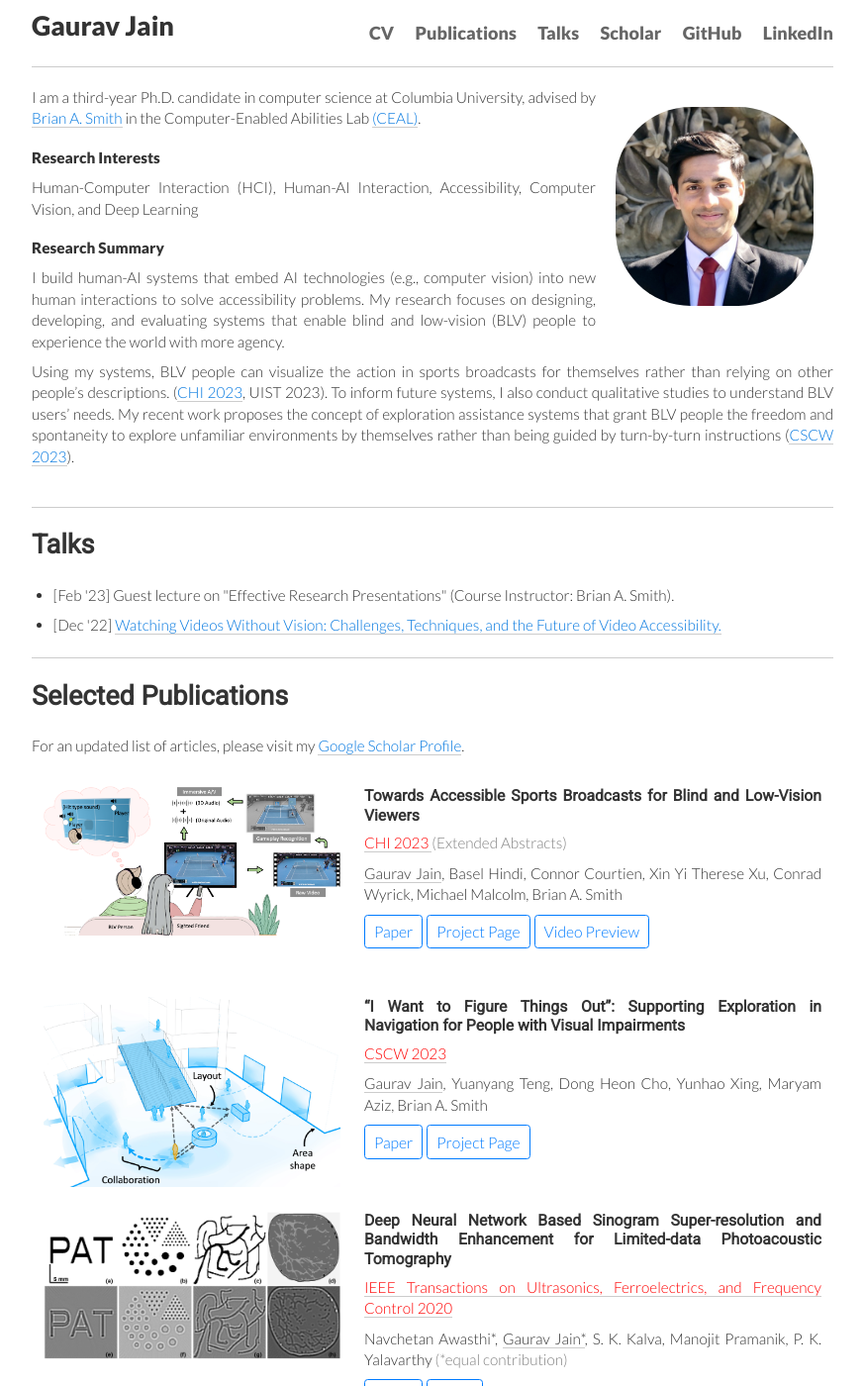
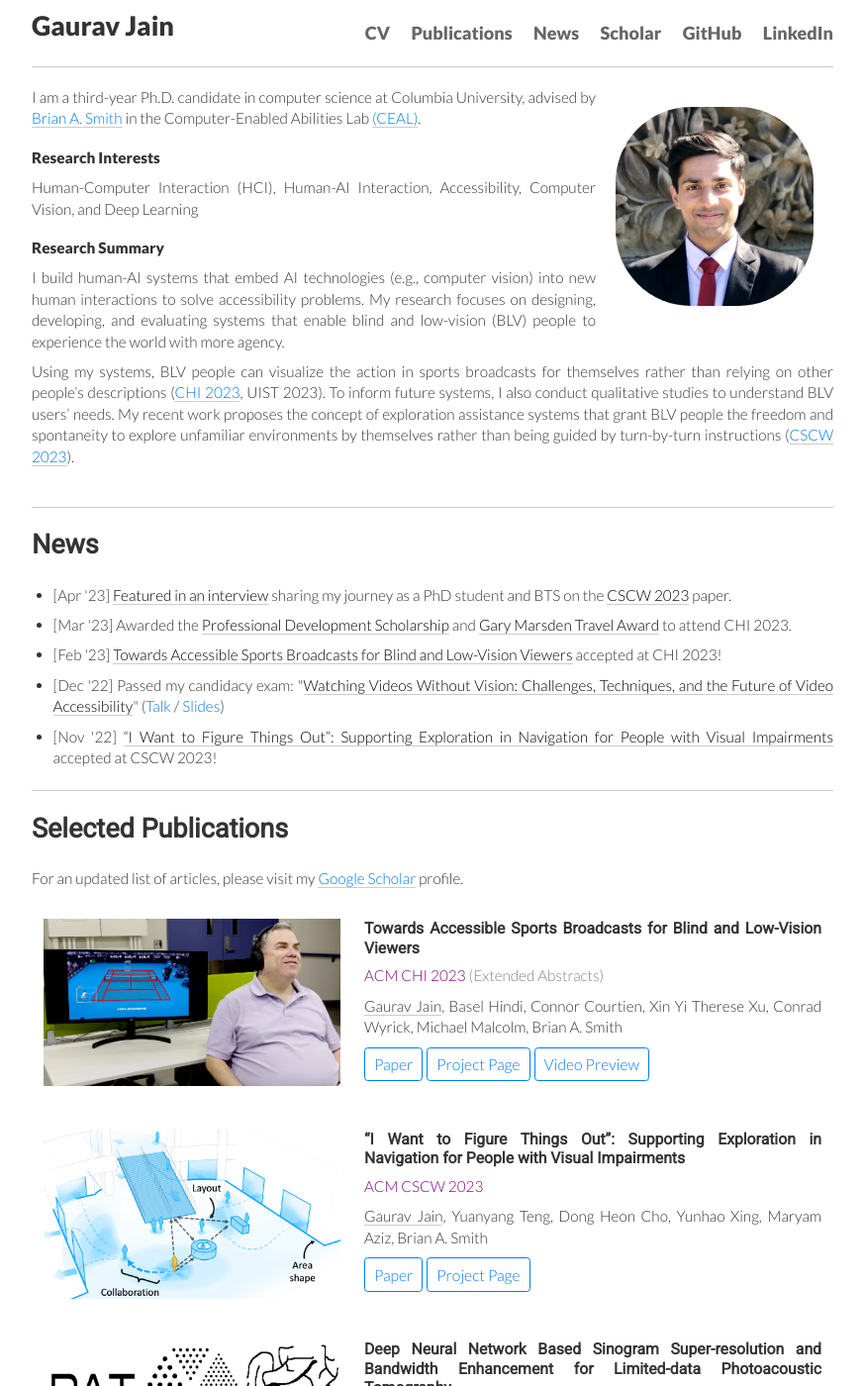
Before and after one commit to Gaurav1302/gaurav1302.github.io, a Jekyll site: the page built from index.html, in a window 1280 px wide and 1400 px high. Shown: the whole window at 99% size, without its empty margins (203-1076 px from the left). Built offline with Jekyll 4.4.1, drawn with Linux system fonts in a browser that asks for light colours; nearby versions of some CDN libraries.

Commit message:
Added News section & fixed venue rendering.

```diff
--- a/_includes/navigation.html
+++ b/_includes/navigation.html
@@ -15,7 +15,7 @@ function scrollToProjects() {
 
 <a href="https://gaurav1302.github.io/cv/Gaurav_CV_PhD.pdf" style="font-size: 1rem">CV</a>
 <a href="#research" style="font-size: 1rem">Publications</a>
-<a href="#talks" style="font-size: 1rem">Talks</a>
+<a href="#news" style="font-size: 1rem">News</a>
 <a href="https://scholar.google.com/citations?user=piSn5gQAAAAJ&hl=en" style="font-size: 1rem">Scholar</a>
 <a href="https://github.com/{{ site.github_username }}" style="font-size: 1rem">GitHub</a>
 <!-- <a href="https://twitter.com/{{ site.twitter_username }}" style="font-size: 1rem">Twitter</a> -->
--- a/_sass/_links.scss
+++ b/_sass/_links.scss
@@ -10,6 +10,15 @@ a.uline {
 
 a.uline-special {
   border-bottom: 1px solid #ccc;
+}
+
+a.uline-black {
+  color: black;
+  border-bottom: 1px solid #ccc;
+}
+
+a.venue {
+  color: purple;
 }
 
 a.uline:hover{
--- a/index.html
+++ b/index.html
@@ -36,10 +36,7 @@ tags: about
   </p>
 
   <p>
-    Using my systems, BLV people can visualize the action in sports broadcasts for themselves rather than relying on other people’s descriptions.
-    <!-- The system automatically generates immersive audio representations of sports directly from source video broadcasts using computer vision  -->
-    (<a href="https://dl.acm.org/doi/10.1145/3544549.3585610" class="uline">CHI 2023</a>, UIST 2023).
-    To inform future systems, I also conduct qualitative studies to understand BLV users’ needs. My recent work proposes the concept of exploration assistance systems that grant BLV people the freedom and spontaneity to explore unfamiliar environments by themselves rather than being guided by turn-by-turn instructions (<a href="https://dl.acm.org/doi/10.1145/3579496?cid=99659562550" class="uline">CSCW 2023</a>).
+    Using my systems, BLV people can visualize the action in sports broadcasts for themselves rather than relying on other people’s descriptions (<a href="https://dl.acm.org/doi/10.1145/3544549.3585610" class="uline">CHI 2023</a>, UIST 2023). To inform future systems, I also conduct qualitative studies to understand BLV users’ needs. My recent work proposes the concept of exploration assistance systems that grant BLV people the freedom and spontaneity to explore unfamiliar environments by themselves rather than being guided by turn-by-turn instructions (<a href="https://dl.acm.org/doi/10.1145/3579496?cid=99659562550" class="uline">CSCW 2023</a>).
   </p>
 
   <!-- <p>
@@ -50,8 +47,8 @@ tags: about
 
 
     <!-- <p>
-  <span style="color:red">
-    Update: I'm on the job market! Please reach out (<a href="mailto:virajp@gatech.edu" class="uline" style='color:red'>virajp@gatech.edu</a>) if you think I might be a good fit for your team.
+  <span style="color:$blue">
+    Update: I'm on the job market! Please reach out (<a href="mailto:virajp@gatech.edu" class="uline" style='color:$blue'>virajp@gatech.edu</a>) if you think I might be a good fit for your team.
     </span></p> -->
 
   <br />
@@ -60,18 +57,28 @@ tags: about
 
 
 <div class="news">
-  <h2><a name="talks">Talks</a></h2>
+  <h2><a name="news">News</a></h2>
   <br />
 
   <ul>
+    <!-- <li>
+      <p>[Jun '23] <a href="https://www.cs.columbia.edu/2023/voices-of-cs-gaurav-jain/"; class="uline-black">Featured in an interview</a> sharing my journey as a PhD student and BTS on the <a href="https://dl.acm.org/doi/10.1145/3579496"; class="uline-black">CSCW 2023</a> paper.</p>
+    </li> -->
     <li>
-      <p>[Feb '23] Guest lecture on "Effective Research Presentations" (Course Instructor: Brian A. Smith).</p>
-      </p>
+      <p>[Apr '23] <a href="https://www.cs.columbia.edu/2023/voices-of-cs-gaurav-jain/"; class="uline-black">Featured in an interview</a> sharing my journey as a PhD student and BTS on the <a href="https://dl.acm.org/doi/10.1145/3579496"; class="uline-black">CSCW 2023</a> paper.</p>
     </li>
     <li>
-      <p>[Dec '22] <a href='https://www.youtube.com/watch?v=QuGQKrjezdk' class='uline'>Watching Videos Without Vision: Challenges, Techniques, and the Future of Video Accessibility.</a></p>
-      </p>
+      <p>[Mar '23] Awarded the <a href="https://egsc.engineering.columbia.edu/content/professional-development-scholarship-spring-2023"; class="uline-black">Professional Development Scholarship</a> and <a href="https://sigchi.org/gary-marsden-travel-award-recipients/"; class="uline-black">Gary Marsden Travel Award</a> to attend CHI 2023.</p>
+    </li>
+    <li>
+      <p>[Feb '23] <a href="https://dl.acm.org/doi/10.1145/3544549.3585610"; class="uline-black">Towards Accessible Sports Broadcasts for Blind and Low-Vision Viewers</a> accepted at CHI 2023! </p>
+    </li>
+    <li>
+      <p>[Dec '22] Passed my candidacy exam: "<a href = "https://www.youtube.com/watch?v=QuGQKrjezdk"; class="uline-black">Watching Videos Without Vision: Challenges, Techniques, and the Future of Video Accessibility</a>" (<a href='https://www.youtube.com/watch?v=QuGQKrjezdk'>Talk</a> / <a href='https://gaurav1302.github.io/files/CEslides.pdf'>Slides</a>) </p>
   </li>
+  <li>
+    <p>[Nov '22] <a href = "https://dl.acm.org/doi/10.1145/3579496"; class="uline-black">“I Want to Figure Things Out”: Supporting Exploration in Navigation for People with Visual Impairments</a> accepted at CSCW 2023!</p>
+</li>
 </ul>
 
 </div>
@@ -84,7 +91,7 @@ tags: about
   <h2><a name="research">Selected Publications</a></h2>
   <br />
 
-  <p>For an updated list of articles, please visit my <a href="https://scholar.google.com/citations?user=piSn5gQAAAAJ&hl=en " class="uline">Google Scholar Profile</a>.</p>
+  <p>For an updated list of articles, please visit my <a href="https://scholar.google.com/citations?user=piSn5gQAAAAJ&hl=en " class="uline">Google Scholar</a> profile.</p>
 
   <br />
 
@@ -93,7 +100,7 @@ tags: about
       <tr>
         <td width="40%">
           <div class="one" style="text-align:center;">
-            <img src="images/tennis-chi-ea-cover.png" style="max-height: 500px;">
+            <img src="images/study_ptcpt_thumbnail.png" style="max-height: 500px; border: 1px;">
           </div>
         </td>
         <td valign="middle" width="60%">
@@ -101,8 +108,8 @@ tags: about
             Towards Accessible Sports Broadcasts for Blind and Low-Vision Viewers
           </h5>
           <p>
-            <a href="https://chi2023.acm.org/" class="uline"><span style="color: red;">CHI 2023
-            </span></a> <span style="color: gray;">(Extended Abstracts)</span>
+            <a href="https://chi2023.acm.org/" class="venue">ACM CHI 2023
+            </a> <span style="color: gray;">(Extended Abstracts)</span>
          </p>
           <p class="authors">
           <span style="border-bottom: 1px solid #ccc;"> Gaurav Jain</span>, Basel Hindi, Connor Courtien, Xin Yi Therese Xu, Conrad Wyrick, Michael Malcolm, Brian A. Smith
@@ -132,8 +139,8 @@ tags: about
             “I Want to Figure Things Out”: Supporting Exploration in Navigation for People with Visual Impairments
           </h5>
           <p>
-            <a href="https://cscw.acm.org/2023/" class="uline"><span style="color: red;">CSCW 2023
-            </span></a> <span style="color: gray;"> </span>
+            <a href="https://cscw.acm.org/2023/" class="venue">ACM CSCW 2023
+            </a> <span style="color: gray;"> </span>
          </p>
           <p class="authors">
           <span style="border-bottom: 1px solid #ccc;"> Gaurav Jain</span>, Yuanyang Teng, Dong Heon Cho, Yunhao Xing, Maryam Aziz, Brian A. Smith
@@ -163,8 +170,8 @@ tags: about
             Deep Neural Network Based Sinogram Super-resolution and Bandwidth Enhancement for Limited-data Photoacoustic Tomography
           </h5>
           <p>
-            <a href="https://ieeexplore.ieee.org/xpl/RecentIssue.jsp?punumber=58" class="uline"><span style="color: red;">IEEE Transactions on Ultrasonics, Ferroelectrics, and Frequency Control 2020
-            </span></a> <span style="color: gray;"> </span>
+            <a href="https://ieeexplore.ieee.org/xpl/RecentIssue.jsp?punumber=58" class="venue">IEEE Transactions on Ultrasonics, Ferroelectrics, and Frequency Control 2020
+            </a> <span style="color: gray;"> </span>
          </p>
           <p class="authors">
             Navchetan Awasthi*, <span style="border-bottom: 1px solid #ccc;"> Gaurav Jain*</span>, S. K. Kalva, Manojit Pramanik, P. K. Yalavarthy
@@ -194,8 +201,8 @@ tags: about
             Adaptive Weighted Graph Approach to Generate Multimodal Cancelable Biometric Templates
           </h5>
           <p>
-            <a href="https://ieeexplore.ieee.org/xpl/RecentIssue.jsp?punumber=10206" class="uline"><span style="color: red;">IEEE Transactions on Information Forensics and Security 2020
-            </span></a> <span style="color: gray;"> </span>
+            <a href="https://ieeexplore.ieee.org/xpl/RecentIssue.jsp?punumber=10206" class="venue">IEEE Transactions on Information Forensics and Security 2020
+            </a> <span style="color: gray;"> </span>
          </p>
           <p class="authors">
             G. S. Walia, <span style="border-bottom: 1px solid #ccc;"> Gaurav Jain</span>, Nipun Bansal, Kuldeep Singh
@@ -225,8 +232,8 @@ tags: about
             TransSketchNet: Attention-based Sketch Recognition Using Transformers
           </h5>
           <p>
-            <a href="http://ecai2020.eu/" class="uline"><span style="color: red;">ECAI 2020
-            </span></a> <span style="color: gray;"> (Short Paper) </span>
+            <a href="http://ecai2020.eu/" class="venue">ECAI 2020
+            </a><span style="color: gray;"> (Short Paper) </span>
          </p>
           <p class="authors">
             <span style="border-bottom: 1px solid #ccc;"> Gaurav Jain*</span>, Shivang Chopra*, Suransh Chopra*, A. S. Parihar
```
Also changed, not shown: images/ecai_cover.png, images/study_ptcpt_thumbnail.png (added), images/teaserb_pub.png, images/tifs_cover.png, images/tuffc_cover.png, site.webmanifest, 2 other files.
